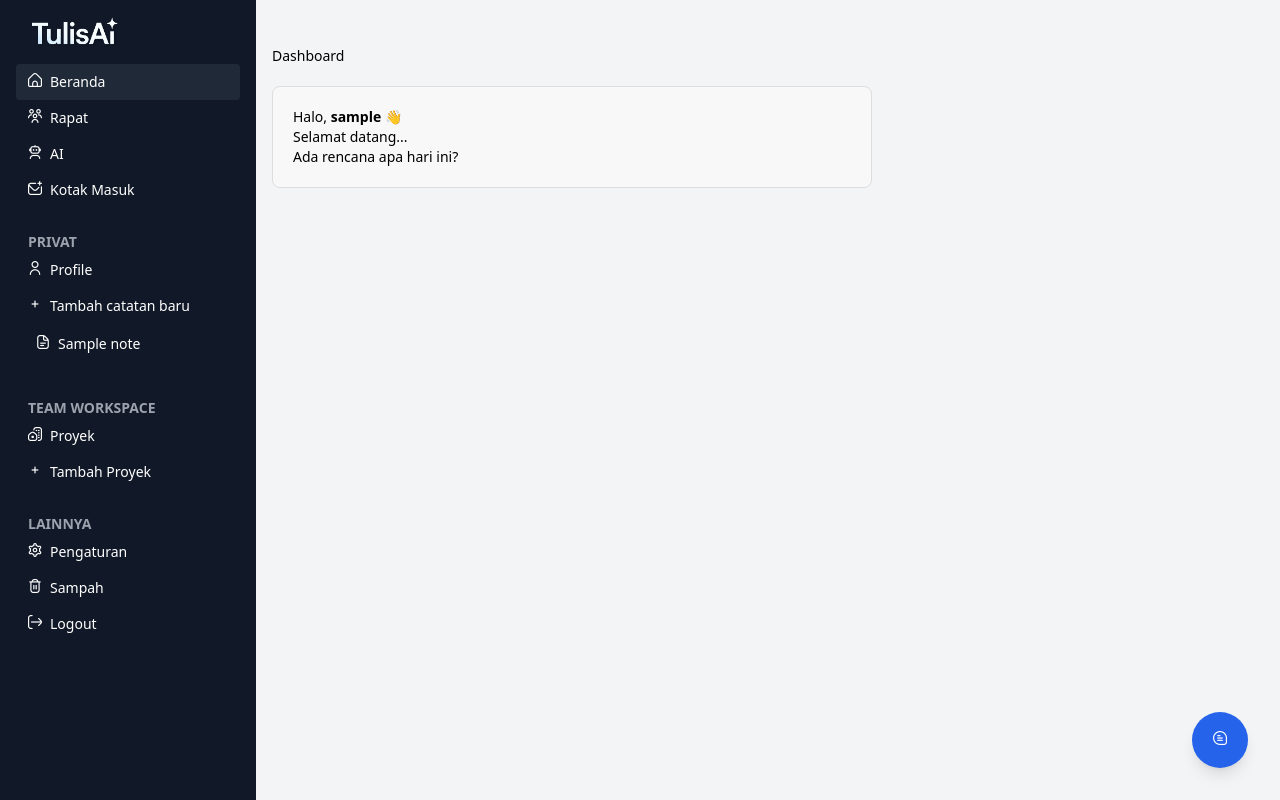
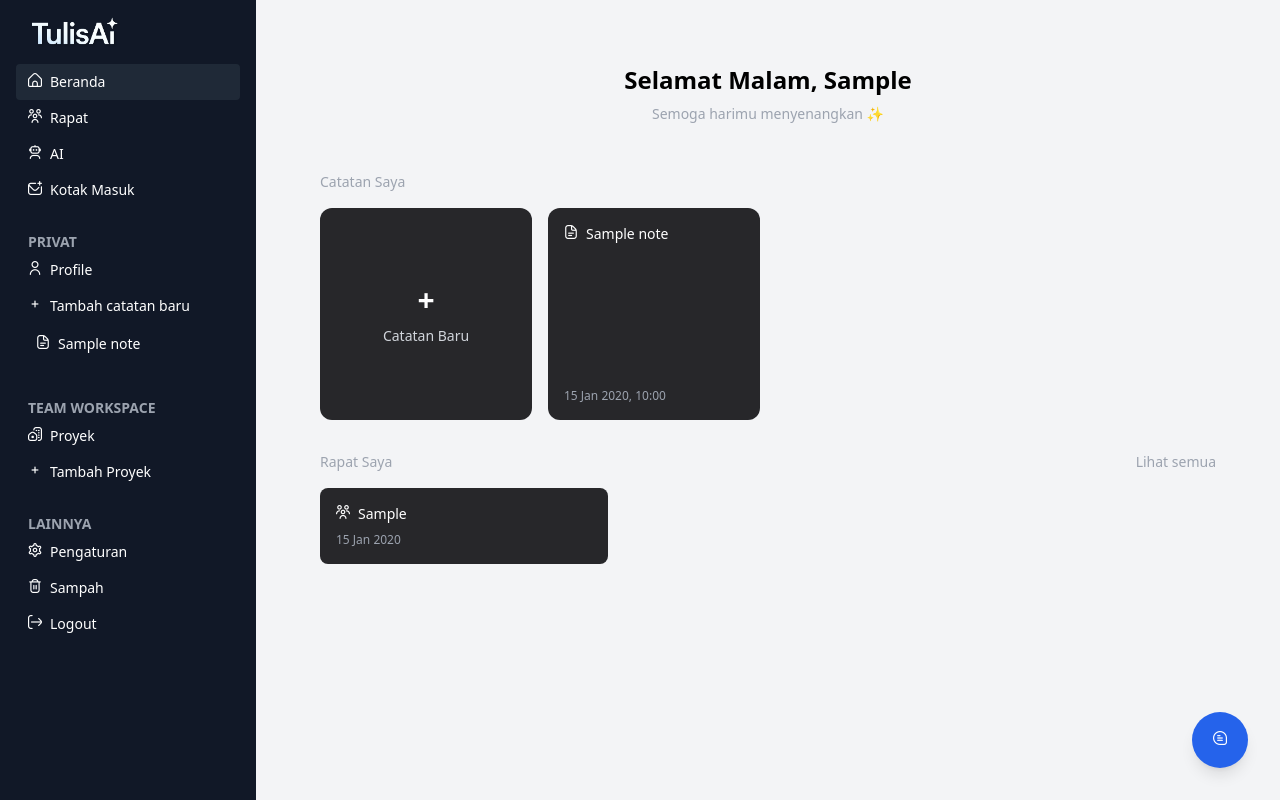
Before and after one commit to kampusriset/23g_flask_asisten_tulis, a Flask app: page /dashboard in a window 1280 px wide. Run offline with Flask 3, Linux system fonts and the light colour scheme; the visitor is signed in with stand-in values (Sample User, id 1); tables that the repository leaves empty hold one stand-in row (values such as "Sample post"); some libraries are stand-ins or nearby versions.

Commit message:
update dashboard

```diff
--- a/app/controllers/dashboard.py
+++ b/app/controllers/dashboard.py
@@ -1,5 +1,8 @@
 from flask import Blueprint, render_template, session, redirect, url_for
 from app.models.user import User
+from app.models.notes import Note
+from app.models.rapat import Rapat
+from datetime import datetime
 
 dashboard_bp = Blueprint('dashboard_bp', __name__)
 
@@ -17,7 +20,31 @@ def dashboard():
 
     # Ambil data user
     user = User.query.get(user_id)
-    return render_template("view/dashboard.html", user=user, title="Beranda")
+    # Ambil daftar notes untuk sidebar/dashboard
+    notes = Note.query.filter(
+        Note.user_id == user_id,
+        Note.deleted_at.is_(None)
+    ).order_by(Note.updated_at.desc()).all()
+    # Greeting berdasarkan jam lokal server
+    hour = datetime.now().hour
+    if 5 <= hour < 11:
+        greet = "Selamat Pagi"
+    elif 11 <= hour < 17:
+        greet = "Selamat Siang"
+    elif 17 <= hour < 20:
+        greet = "Selamat Sore"
+    else:
+        greet = "Selamat Malam"
+
+    # Ambil nama singkat dari username
+    name = (user.username.split('@')
+            [0].split('.')[0].capitalize() if user and user.username else "")
+    greeting = f"{greet}, {name}" if name else greet
+    # Ambil daftar rapat terbaru (maks 6)
+    from sqlalchemy import desc
+    rapats = Rapat.query.order_by(desc(Rapat.tanggal)).limit(6).all()
+
+    return render_template("view/dashboard.html", user=user, notes=notes, rapats=rapats, greeting=greeting, title="Beranda")
 
 
 # --------------------------
--- a/app/templates/view/dashboard.html
+++ b/app/templates/view/dashboard.html
@@ -1,21 +1,90 @@
 {% extends "base/sidebar.html" %}
+
 {% block content %}
+<!-- Notes Section -->
+<div class="p-6 text-gray-200 mt-6">
+    {% if greeting %}
+    <div class="mb-12 text-center">
+        <h1 class="text-2xl font-semibold text-black">
+            {{ greeting }}
+        </h1>
+        <div class="mt-2 text-sm text-gray-400">
+            Semoga harimu menyenangkan ✨
+        </div>
+    </div>
+    {% endif %}
 
-<h2 style="margin-top: 30px;">Dashboard</h2>
+    <div class="mx-auto w-full max-w-4xl">
+        <div class="flex items-center justify-between mb-4">
+            <div class="text-sm text-gray-400">Catatan Saya</div>
+            <!-- tombol tambah kini menjadi kartu 'Catatan Baru' di dalam grid -->
+        </div>
 
-<div style="
-        margin-top: 20px;
-        padding: 20px;
-        border-radius: 8px;
-        border: 1px solid #ddd;
-        background: #f8f8f8;
-        max-width: 600px;
-    ">
-    <p>Halo, <strong>{{ user.username }}</strong> 👋</p>
-    <p>Selamat datang...</p>
-    <p>Ada rencana apa hari ini?</p>
-    <i data-lucide="alarm-clock-plus" class="w-6 h-6 text-blue-500"></i>
 
+        {% if notes and notes|length > 0 %}
+        <div class="grid grid-cols-2 sm:grid-cols-3 md:grid-cols-4 gap-4 justify-center">
+            <!-- New note card (first item) -->
+            <a href="{{ url_for('notes_bp.new_note') }}"
+                class="block rounded-xl bg-zinc-800 hover:bg-zinc-700 transition p-4 overflow-hidden flex flex-col justify-center items-center text-center"
+                style="aspect-ratio:1 / 1;">
+                <div class="text-3xl text-white font-bold">+</div>
+                <div class="mt-2 text-sm text-gray-300">Catatan Baru</div>
+            </a>
+
+            {% for note in notes %}
+            <a href="{{ url_for('notes_bp.edit', note_id=note.id) }}"
+                class="block rounded-xl bg-zinc-800 hover:bg-zinc-700 transition p-4 overflow-hidden flex flex-col justify-between"
+                style="aspect-ratio:1 / 1;">
+                <div class="font-medium text-white truncate"><i class="fi fi-rr-document mr-2"></i>{{ note.title.strip()
+                    if note.title and note.title.strip()
+                    else
+                    'Catatan Baru' }}</div>
+                <div class="mt-2 text-xs text-gray-400">{{ note.updated_at.strftime('%d %b %Y, %H:%M') if
+                    note.updated_at
+                    else (note.created_at.strftime('%d %b %Y, %H:%M') if note.created_at else '') }}</div>
+            </a>
+            {% endfor %}
+        </div>
+        {% else %}
+        <div class="grid place-items-center">
+            <a href="{{ url_for('notes_bp.new_note') }}"
+                class="block rounded-xl bg-zinc-800 hover:bg-zinc-700 transition p-4 overflow-hidden flex flex-col justify-center items-center text-center"
+                style="width:220px;aspect-ratio:1 / 1;">
+                <div class="text-3xl text-white font-bold">+</div>
+                <div class="mt-2 text-sm text-gray-300">Catatan Baru</div>
+            </a>
+        </div>
+        {% endif %}
+
+        <!-- Rapat Section -->
+        <div class="mt-8">
+            <div class="flex items-center justify-between mb-4">
+                <div class="text-sm text-gray-400">Rapat Saya</div>
+                <div>
+                    <a href="{{ url_for('rapat_bp.rapat') }}" class="text-sm text-gray-400 hover:underline">Lihat
+                        semua</a>
+                </div>
+            </div>
+
+            {% if rapats and rapats|length > 0 %}
+            <div class="grid grid-cols-1 sm:grid-cols-2 md:grid-cols-3 gap-4">
+                {% for r in rapats %}
+                <a href="{{ url_for('rapat_bp.detail_rapat', id=r.id) }}"
+                    class="block rounded-lg bg-zinc-800 hover:bg-zinc-700 p-4">
+                    <div class="font-medium text-white truncate"><i class="fi fi-rr-users-alt mr-2"></i>{{ r.topik }}
+                    </div>
+                    <div class="mt-2 text-xs text-gray-400">{{ r.tanggal.strftime('%d %b %Y') if r.tanggal else '' }}
+                    </div>
+                </a>
+                {% endfor %}
+            </div>
+            {% else %}
+            <div class="rounded-xl bg-zinc-800 p-4 text-gray-400 text-center">
+                Belum ada rapat. <a href="{{ url_for('rapat_bp.rapat') }}" class="text-blue-400 hover:underline">Buat
+                    atau lihat rapat</a>
+            </div>
+            {% endif %}
+        </div>
+    </div>
 </div>
-
 {% endblock %}
```
Also changed, not shown: app/static/css/tailwind.css.
